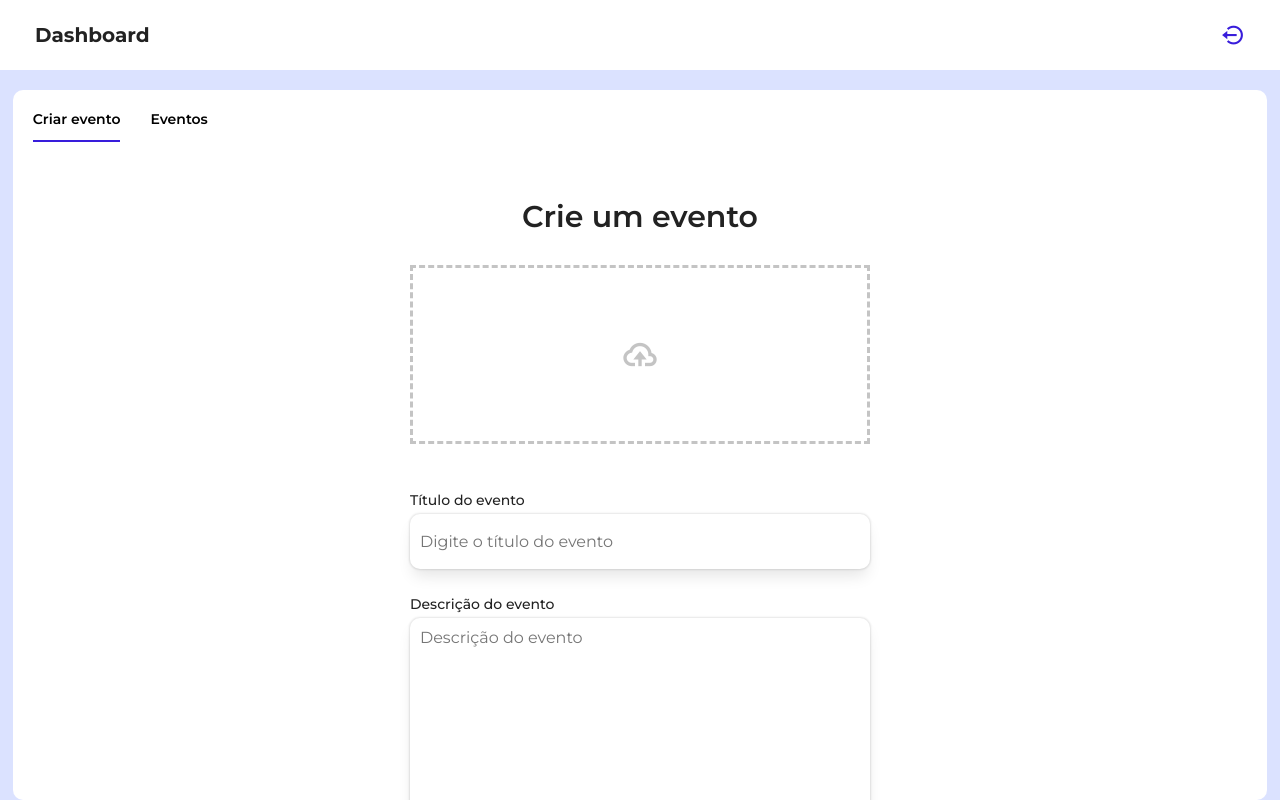
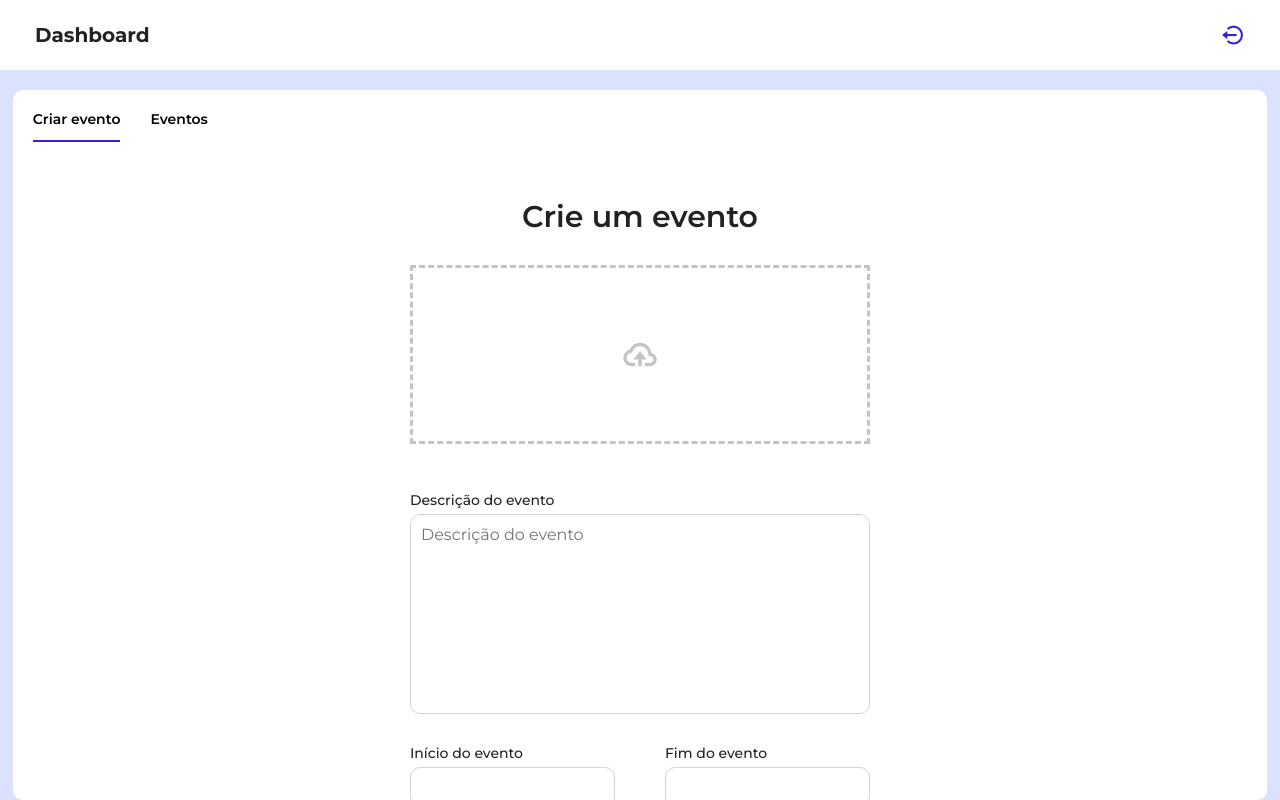
Before and after one commit to wendelpantoja/community-events, a React (Vite) app: page /dashboard/create-event in a window 1280 px wide. Built offline with nearby package versions, Linux system fonts and the light colour scheme; no server answers; the database is empty; sample sign-in values are in the browser's storage.

Commit message:
:bug: fix: bug finish

```diff
--- a/package.json
+++ b/package.json
@@ -10,12 +10,14 @@
     "preview": "vite preview"
   },
   "dependencies": {
-    "@hookform/resolvers": "^3.3.1",
+    "@hookform/resolvers": "^3.9.0",
     "firebase": "^10.4.0",
     "react": "^18.2.0",
+    "react-datepicker": "^7.4.0",
     "react-dom": "^18.2.0",
     "react-hook-form": "^7.47.0",
     "react-router-dom": "^6.16.0",
+    "react-time-picker": "^7.0.0",
     "react-toastify": "^10.0.5",
     "styled-components": "^6.0.8",
     "swiper": "^10.3.1",
--- a/src/pages/CreateEvent/index.tsx
+++ b/src/pages/CreateEvent/index.tsx
@@ -1,10 +1,13 @@
-import { ContainerContent, ContainerFile, Label } from "./styles";
-import { useAuth } from "../../context/AuthProvider/useAuth";
-import { db } from "../../services/fireBaseConfig";
-import { useForm } from "react-hook-form";
+import { ContainerFile, ContainerForm, Label } from "./styles";
+import { Controller, useForm } from "react-hook-form";
 import { useState } from "react";
 import { useEvent } from "../../context/EventProvider/useEvent";
 import { HandleSpin } from "../../components/Spin";
+// import { useAuth } from "../../context/AuthProvider/useAuth";
+// import { db } from "../../services/fireBaseConfig";
+import { TypeEvent } from "./validationZod";
+import DatePicker from "react-datepicker";
+import "react-datepicker/dist/react-datepicker.css";
 
 const typeEvent = [
     "Online",
@@ -18,48 +21,60 @@ const categories = [
     "Desenvolvimento",
 ]
 
-interface Event {
-    url_imagem?: string | unknown;
-    titulo: string;
-    descricao: string;
-    data_inicio: string;
-    data_fim: string;
-    hora_inicio: string;
-    hora_fim: string;
-    tipo_evento: string;
-    tipo_categoria: string
-}
+// interface Event extends TypeEvent {
+//     url_imagem?: string | unknown;
+//     // titulo: string;
+//     // descricao: string;
+//     // data_inicio: Date | string;
+//     // data_fim: Date;
+//     // hora_inicio: string;
+//     // hora_fim: string;
+//     // tipo_evento: string;
+//     // tipo_categoria: string
+// }
+
+// class EventObj {
+//     constructor(data: Date) {
+//         this.data = data
+//     }
+// }
 
 export function CreateEvent() {
-    const user = useAuth()
-    const { handleSpin, createEvent, createUrlImage, setHandleSpinEvent } = useEvent()
+    // const user = useAuth()
+    const { handleSpin } = useEvent()
 
-    const { register, handleSubmit, reset } = useForm<Event>();
+    const { register, handleSubmit, control } = useForm<TypeEvent>();
     const [preview, setPreview] = useState('')
     const [nameImagem, setNameImagem] = useState<File>()
 
-    async function handleEvent(data: Event) {
+    async function handleEvent(data: TypeEvent) {
 
-        if(nameImagem) {
-            if(user?.user) {
-                setHandleSpinEvent(true)
-                const urlImagem = await createUrlImage(nameImagem)
-                try {
-                    await createEvent(db, "Events", {
-                        user_id: user?.user?.uid,
-                        url_imagem: urlImagem,
-                        ...data
-                    })
-                    setPreview('')
-                    reset()
-                } catch (error) {
-                    console.log(error)
-                } finally {
-                    setHandleSpinEvent(false)
-                }
-            }
-        }
+        // if(nameImagem) {
+        //     if(user?.user) {
+        //         setHandleSpinEvent(true)
+        //         const urlImagem = await createUrlImage(nameImagem)
+        //         try {
+        //             await createEvent(db, "Events", {
+        //                 user_id: user?.user?.uid,
+        //                 url_imagem: urlImagem,
+        //                 ...data
+        //             })
+        //             setPreview('')
+        //             reset()
+        //         } catch (error) {
+        //             console.log(error)
+        //         } finally {
+        //             setHandleSpinEvent(false)
+        //         }
+        //     }
+        // }
+        // if(startDate) {
+        //     const event = new EventObj(startDate)
 
+        //     console.log(event)
+        // }
+        console.log(nameImagem)
+        console.log(data)
     }
 
     function handleOnChange(event: React.ChangeEvent<HTMLInputElement>) {
@@ -74,13 +89,11 @@ export function CreateEvent() {
     }
 
     return (
-        <ContainerContent>
+        <ContainerForm>
 
             <h2>Crie um evento</h2>
 
             <form onSubmit={handleSubmit(handleEvent)}>
-
-                <div className="container_inputs">
 
                 <ContainerFile>
 
@@ -97,7 +110,7 @@ export function CreateEvent() {
 
                 </ContainerFile>
 
-                    <div className="container_title">
+                    {/* <div className="container_title">
                         <label htmlFor="">Título do evento</label>
                         <input
                             className='title'
@@ -105,7 +118,7 @@ export function CreateEvent() {
                             placeholder='Digite o título do evento'
                             {...register("titulo")}
                         />
-                    </div>
+                    </div> */}
 
                 <div className="container_description">
                     <label htmlFor="">Descrição do evento</label>
@@ -119,17 +132,31 @@ export function CreateEvent() {
                 <div className="container_date_hour">
                     <div className="container_date">
                         <label htmlFor="">Início do evento</label>
-                            <input
-                                type="date"
-                                {...register("data_inicio")}
+                        <Controller
+                            control={control}
+                            name="data_inicio"
+                            render={({ field: { onChange, onBlur, value } }) => (
+                                <DatePicker
+                                    onChange={onChange}
+                                    onBlur={onBlur}
+                                    selected={value}
+                                />
+                            )}
                         />
                     </div>
 
                     <div className="container_date">
-                            <label htmlFor="">Fim do evento</label>
-                            <input
-                                type="date"
-                                {...register("data_fim")}
+                        <label htmlFor="data-fim">Fim do evento</label>
+                        <Controller
+                            control={control}
+                            name="data_fim"
+                            render={({ field }) => (
+                                <DatePicker
+                                    id="data-fim"
+                                    onChange={(date) => field.onChange(date) }
+                                    selected={field.value}
+                                />
+                            )}
                         />
                     </div>
                 </div>
@@ -143,8 +170,6 @@ export function CreateEvent() {
                         <label htmlFor="">Horário de encerramento </label>
                         <input type="time" {...register("hora_fim")}/>
                     </div>
-                    </div>
-
                 </div>
 
                 <div className="selecteds">
@@ -180,6 +205,6 @@ export function CreateEvent() {
                     </button>
                 </div>
             </form>
-        </ContainerContent>
+        </ContainerForm>
     )
 }
--- a/src/pages/CreateEvent/styles.ts
+++ b/src/pages/CreateEvent/styles.ts
@@ -35,10 +35,9 @@ export const Label = styled.label`
         color: #C4C4C4;
     }
 `
-export const ContainerContent = styled.div`
+export const ContainerForm = styled.div`
     width: 100%;
     max-width: 500px;
-
     padding: 20px;
     margin: 0 auto;
     margin-top: 50px;
@@ -49,9 +48,6 @@ export const ContainerContent = styled.div`
         margin-bottom: 30px;
     }
 
-
-    .container_inputs {
-        width: 100%;
     .container_title {
         width: 100%;
         margin-top: 25px;
@@ -63,18 +59,15 @@ export const ContainerContent = styled.div`
 
         .title {
             width: 100%;
-                height: 55px;
-
-                border: none;
-                box-shadow: 0px 0px 2px 1px rgba(0,0,0,0.1),0px 10px 15px -3px rgba(0,0,0,0.1);
+            height: 44px;
+            border: 1px solid lightgray;
             border-radius: 10px;
-
-                font-size: var(--p-font-size);
-
-                outline: none;
+            font-size: var(--small-font-size);
             padding: 10px;
-
             margin-top: 5px;
+        }
+        .title:focus {
+            outline: 1px solid var(--violet-color);
         }
     }
 
@@ -95,16 +88,14 @@ export const ContainerContent = styled.div`
             width: 100%;
             height: 200px;
             font-size: var(--p-font-size);
-
-                border: none;
-                box-shadow: 0px 0px 2px 1px rgba(0,0,0,0.1),0px 10px 15px -3px rgba(0,0,0,0.1);
+            border: 1px solid lightgray;
             border-radius: 10px;
-
             padding: 10px;
-
-                outline: none;
             resize: none;
             margin-top: 5px;
+        }
+        textarea:focus {
+            outline: 1px solid var(--violet-color);
         }
     }
 
@@ -113,32 +104,41 @@ export const ContainerContent = styled.div`
 
         display: flex;
         align-items: center;
-            justify-content: center;
         gap: 50px;
 
         margin-top: 25px;
 
         .container_date {
             width: 100%;
-
             label {
                 font-size: var(--small-font-size);
                 font-weight: var(--font-medium);
             }
 
-                input {
+            .react-datepicker-wrapper {
+                width: 100%;
+            }
+            /* .react-datepicker-wrapper
+            .react-datepicker__input-container {
+                width: 100%;
+            } */
+            .react-datepicker-wrapper
+            .react-datepicker__input-container input {
                 width: 100%;
                 height: 40px;
+                border: 1px solid lightgray;
+                border-radius: 10px;
+                padding: 10px;
+                margin-top: 5px;
+                cursor: pointer;
+                &:focus {
+                    outline: 1px solid var(--violet-color);
+                }
+            }
+            /* .react-datepicker-wrapper
+            .react-datepicker__input-container input:focus-within {
                 border: none;
-                    box-shadow: 0px 0px 2px 1px rgba(0,0,0,0.1),0px 10px 15px -3px rgba(0,0,0,0.1);
-                    border-radius: 10px;
-
-                    padding: 10px;
-
-                    margin-top: 5px;
-
-                    cursor: pointer;
-                }
+            } */
         }
         .container_hour {
             width: 100%;
@@ -151,22 +151,21 @@ export const ContainerContent = styled.div`
             input {
                 width: 100%;
                 height: 40px;
-                    border: none;
-                    box-shadow: 0px 0px 2px 1px rgba(0,0,0,0.1),0px 10px 15px -3px rgba(0,0,0,0.1);
+                border: 1px solid lightgray;
                 border-radius: 10px;
-
                 padding: 10px;
-
                 margin-top: 5px;
-
                 cursor: pointer;
+                outline-color: var(--violet-color);
+            }
+            input:focus {
+                outline: 1px solid var(--violet-color);
             }
         }
     }
 
     .file {
         margin: 0 auto;
-        }
     }
 
     .selecteds {
@@ -190,8 +189,7 @@ export const ContainerContent = styled.div`
                 width: 100%;
                 height: 40px;
 
-                border: none;
-                box-shadow: 0px 0px 2px 1px rgba(0,0,0,0.1),0px 10px 15px -3px rgba(0,0,0,0.1);
+                border: 1px solid lightgray;
                 border-radius: 10px;
 
                 cursor: pointer;
@@ -199,6 +197,9 @@ export const ContainerContent = styled.div`
                 outline: none;
 
                 margin-top: 5px;
+            }
+            select:focus {
+                outline: 1px solid var(--violet-color);
             }
         }
 
--- a/src/pages/CreateEvent/validationZod.ts
+++ b/src/pages/CreateEvent/validationZod.ts
@@ -4,8 +4,8 @@ export const createEventZod = z.object({
     titulo: z.string()
     .nonempty("O title é obrigatório"),
     descricao: z.string(),
-    data_inicio: z.coerce.string(),
-    data_fim: z.coerce.string(),
+    data_inicio: z.date(),
+    data_fim: z.date(),
     hora_inicio: z.coerce.string(),
     hora_fim: z.coerce.string(),
     tipo_evento: z.string(),
```
Also changed, not shown: 1 other file (tests, documents, lock files or other folders). Lines whose indentation alone changed are shown as unchanged.
